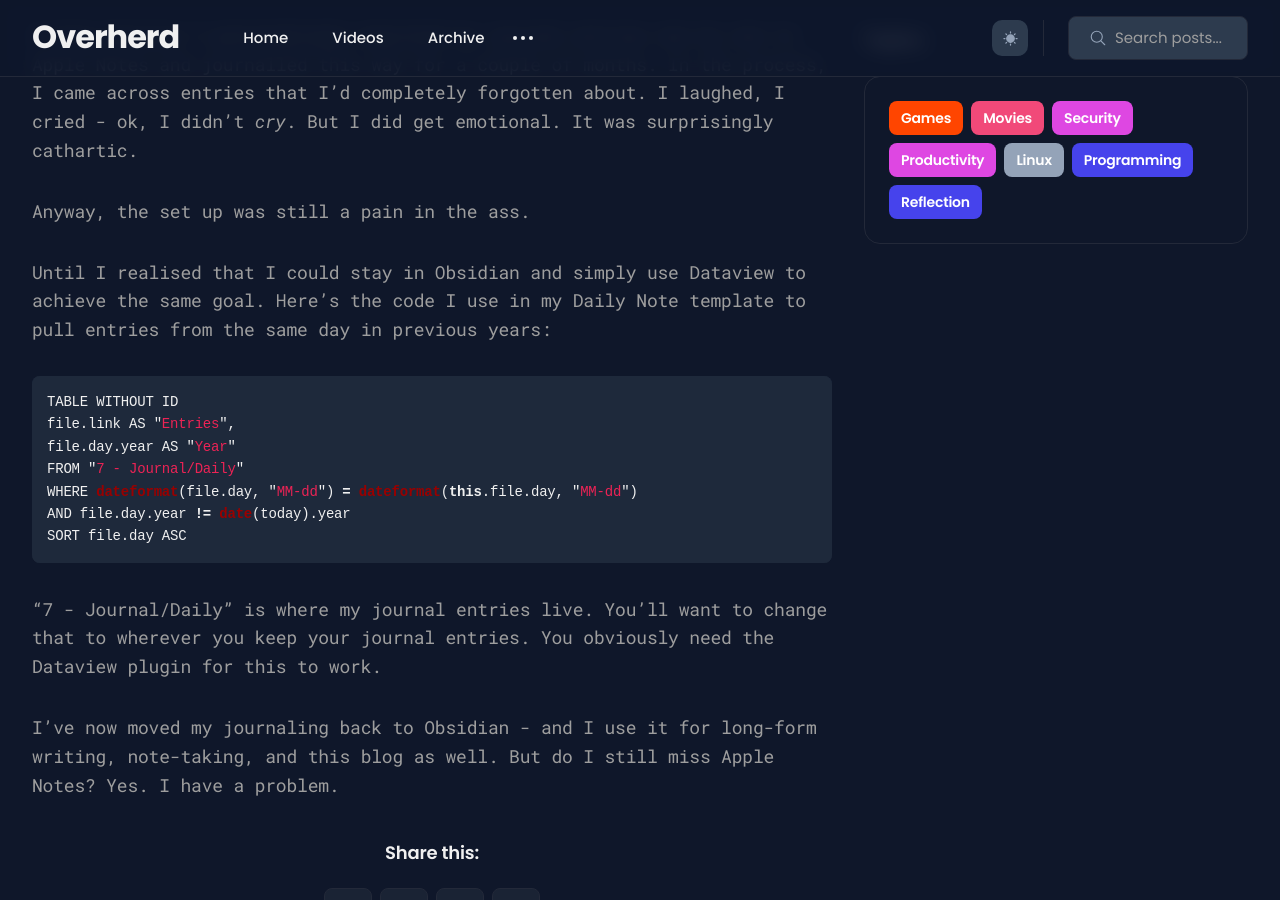
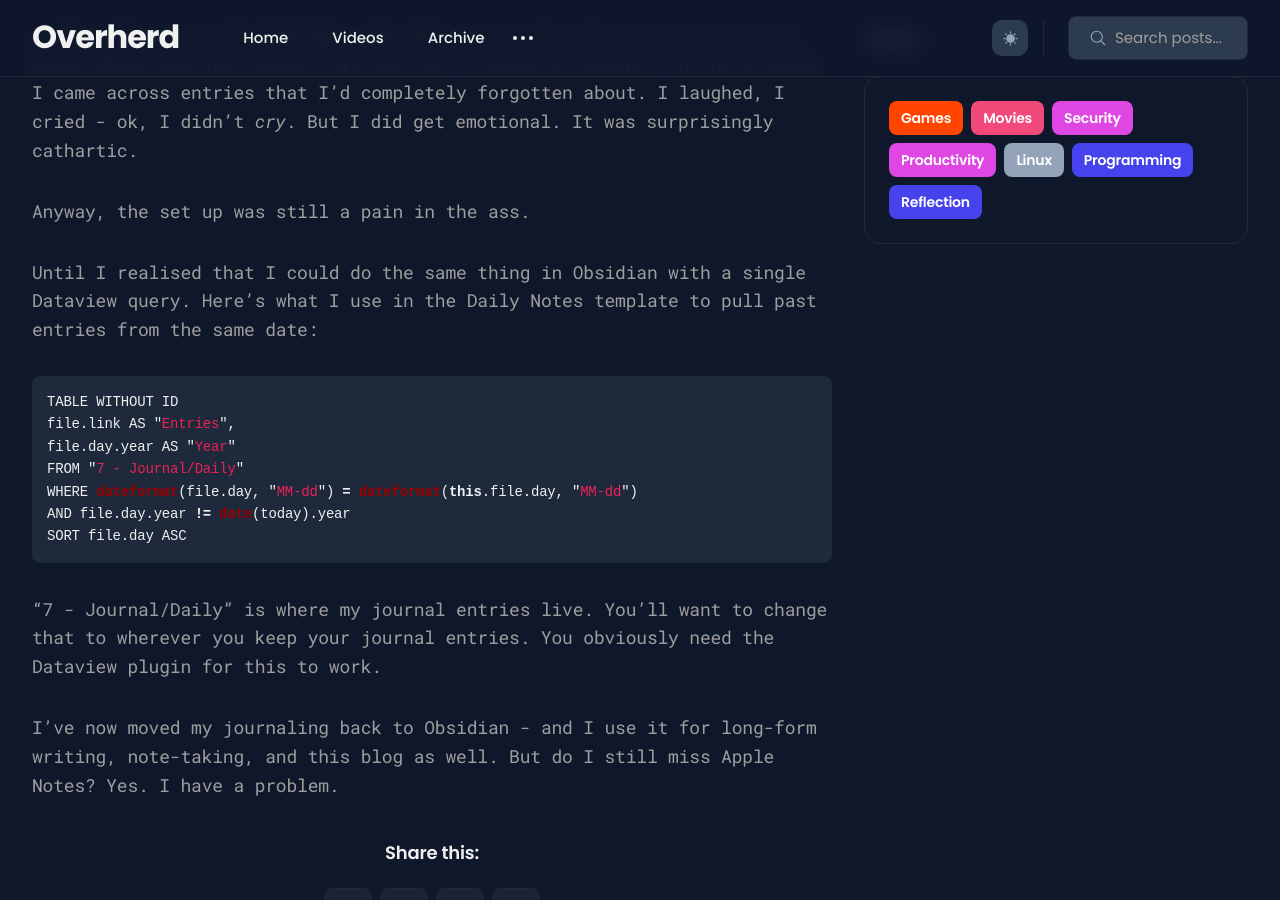
Before and after one commit to smartyshaman/anantshiva.github.io, a Jekyll site: the page built from _posts/2027-03-29-obsidian-forever-notes.md, in a window 1280 px wide and 900 px high, scrolled down 1164 px. Built offline with Jekyll 4.4.1, drawn with Linux system fonts in a browser that asks for light colours.

Commit message:
vault backup: 2025-03-29 17:32:01

````diff
--- a/_posts/2027-03-29-obsidian-forever-notes.md
+++ b/_posts/2027-03-29-obsidian-forever-notes.md
@@ -20,7 +20,7 @@ I know because I painstakingly migrated my journal entries one by one to Apple N
 
 Anyway, the set up was still a pain in the ass.
 
-Until I realised that I could stay in Obsidian and simply use Dataview to achieve the same goal. Here’s the code I use in my Daily Note template to pull entries from the same day in previous years:
+Until I realised that I could do the same thing in Obsidian with a single Dataview query. Here’s what I use in the Daily Notes template to pull past entries from the same date:
 
 ```js
 TABLE WITHOUT ID
@@ -34,4 +34,4 @@ SORT file.day ASC
 
 "7 - Journal/Daily" is where my journal entries live. You’ll want to change that to wherever you keep your journal entries. You obviously need the Dataview plugin for this to work.
 
-I’ve now moved my journaling back to Obsidian - and I use it for long-form writing, note-taking, and this blog as well. But do I still miss Apple Notes? Yes. I have a problem.
+I’ve now moved my journaling back to Obsidian - and I use it for long-form writing, note-taking, and this blog as well. But do I still miss Apple Notes?  Yes. I have a problem.
````
